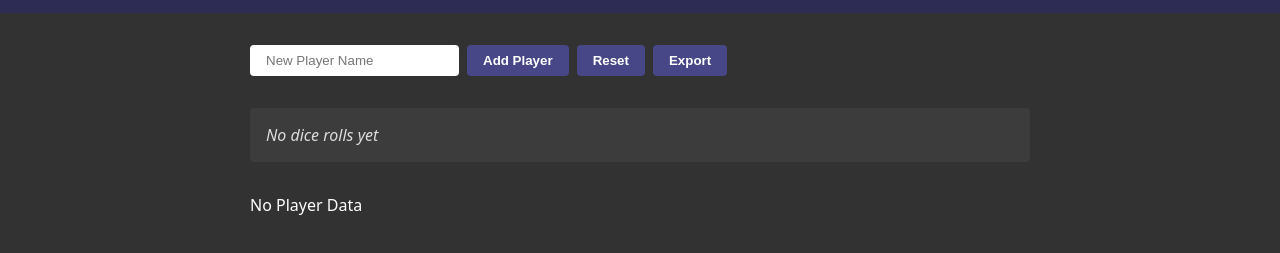
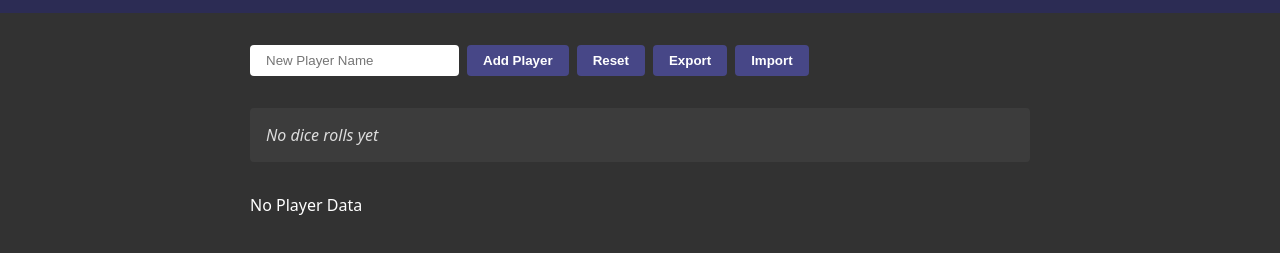
Before and after one commit to owenrockwell/owenrockwell.github.io, a plain HTML site: page rollforshoes/index.html in a window 1280 px wide. Shown: the part 161-414 px from the top of the page. Drawn offline with nearby package versions, Linux system fonts and the light colour scheme.

Commit message:
add import

```diff
--- a/rollforshoes/index.html
+++ b/rollforshoes/index.html
@@ -23,6 +23,8 @@
             <button onclick="addPlayer(document.getElementById('newPlayerName').value)">Add Player</button>
             <button onclick="resetData()">Reset</button>
             <button onclick="exportData()">Export</button>
+            <button onclick="importData()">Import</button>
+            <input id="import" type="file" />
         </menu>
 
         <section class="content" role="status">
--- a/rollforshoes/script.js
+++ b/rollforshoes/script.js
@@ -1,11 +1,10 @@
-const rollForShoesPlayers = getData()
+let rollForShoesPlayers = getData()
 document.addEventListener("DOMContentLoaded", () => init(), {once: true})
 
 function getData() {
     try {
         return JSON.parse(localStorage.getItem("rollForShoes")) ?? []
     }
-
     catch {
         return []
     }
@@ -29,6 +28,34 @@ function exportData() {
     a.click()
     document.body.removeChild(a)
     URL.revokeObjectURL(url)
+}
+
+function importData() {
+    const importButton = document.getElementById("import")
+    importButton.value = ""
+    importButton.addEventListener("change", () => {
+        const file = importButton.files[0];
+        if (importButton.value && file) {
+            const reader = new FileReader();
+            reader.readAsText(file);
+            reader.onload = function (data) {
+                try {
+                    dataArray = JSON.parse(data.target.result)
+                }
+                catch {
+                    window.alert("There was an error importing your data.")
+                }
+
+                if (Array.isArray(dataArray)) {
+                    rollForShoesPlayers = dataArray;
+                    updateData()
+                }
+                else
+                    window.alert("There was an error importing your data.")
+            }
+        }
+    }, {once: true})
+    importButton.click()
 }
 
 function isPlayerNameUnique(playerName) {
--- a/rollforshoes/style.css
+++ b/rollforshoes/style.css
@@ -55,6 +55,10 @@ h1, h2 {
     font-family: 'Krona One', sans-serif;
     font-weight: 400;
     margin: 0;
+}
+
+#import {
+    display: none;
 }
 
 #dice {
```
